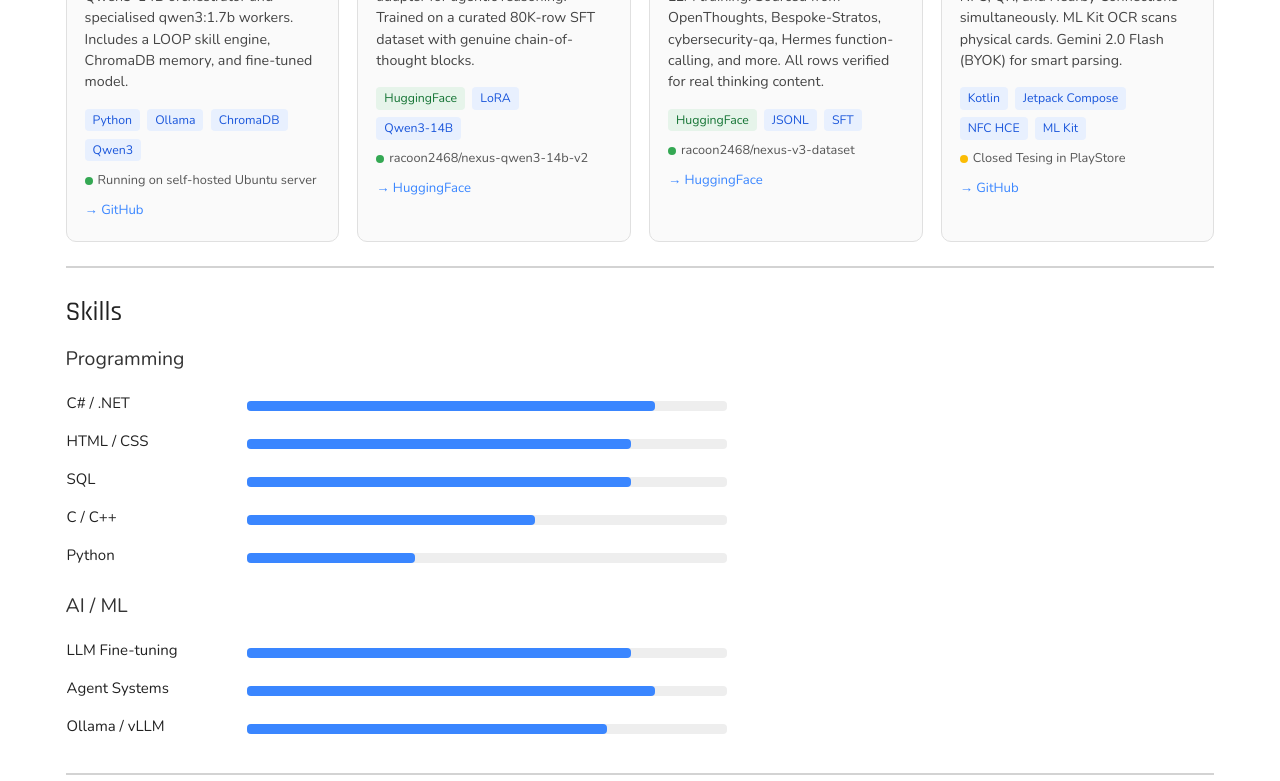
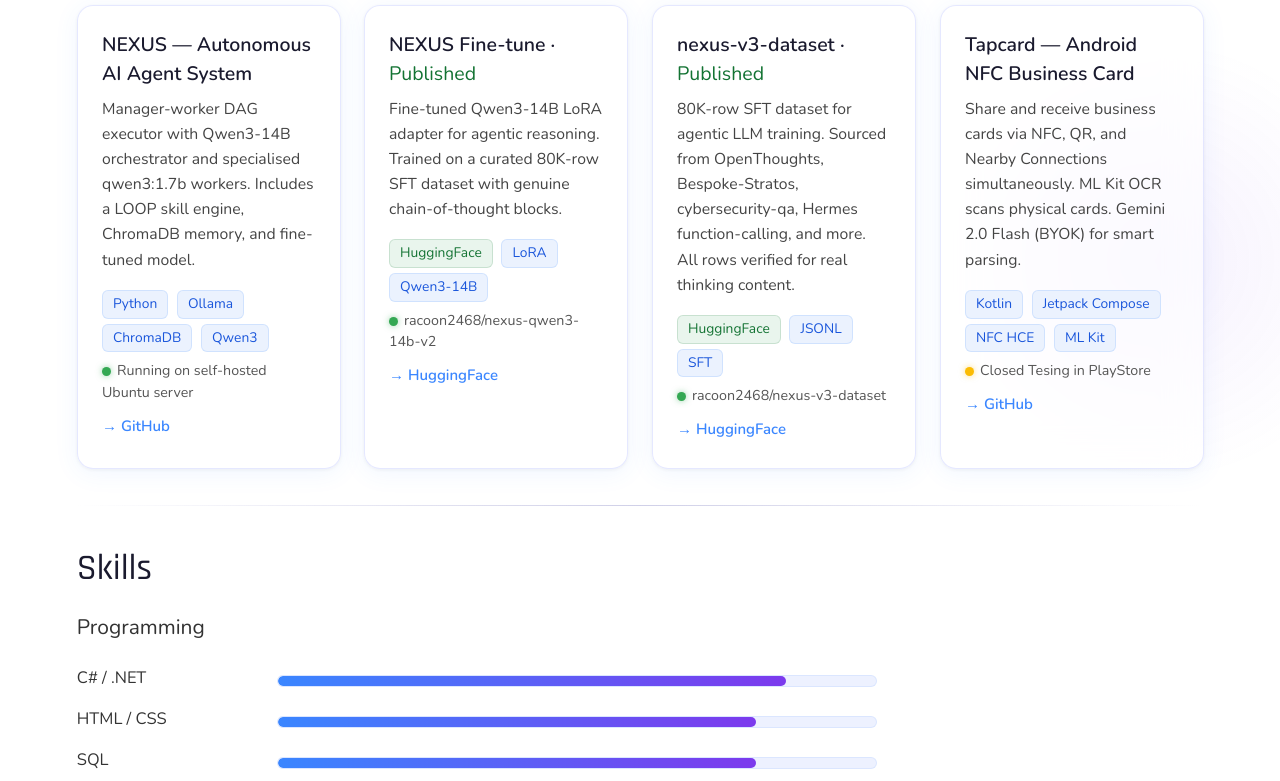
Before and after one commit to Ruthvik-Anne/Personal_Site, a plain HTML site: page index.html in a window 1280 px wide. Shown: the part 395-1176 px from the top of the page. Drawn offline with nearby package versions, Linux system fonts and the light colour scheme; a web font is replaced by a local one.

Commit message:
Refactor CSS for improved layout and styles

```diff
--- a/style.css
+++ b/style.css
@@ -1,141 +1,222 @@
 /*
-  Fonts loaded from Google Fonts (all in index.html):
-  - Dongle 300/400        → body text
-  - Nunito 400/600        → body fallback
-  - Orbitron 700          → .name
-  - Share Tech Mono       → .name fallback
-  - Tilt Prism            → .section-title
-  - Rajdhani 500/600      → .section-title fallback
-  - Dancing Script 500    → .edu, .talents
+  Fonts (loaded in index.html):
+  Dongle / Nunito · Orbitron / Share Tech Mono · Tilt Prism / Rajdhani · Dancing Script
 */
 
-/* ── Base ─────────────────────────────────────── */
-*, *::before, *::after { box-sizing: border-box; }
+/* ══════════════════════════════════════════════
+   BASE
+══════════════════════════════════════════════ */
+*, *::before, *::after { box-sizing: border-box; margin: 0; padding: 0; }
+
+body {
+  font-family: 'Dongle', 'Nunito';
+  font-size: clamp(18px, 2vw, 22px);
+  width: 96vw;
+  margin: 0 auto;
+  padding: clamp(24px, 3vw, 48px) clamp(20px, 4vw, 52px);
+  background: #ffffff;
+  color: #1a1a2e;
+  position: relative;
+  overflow-x: hidden;
+}
+
+/* Soft blobs so glassmorphism has something to blur against */
+body::before {
+  content: '';
+  position: fixed;
+  width: clamp(300px, 40vw, 600px);
+  height: clamp(300px, 40vw, 600px);
+  background: radial-gradient(circle, #3a86ff 0%, transparent 70%);
+  border-radius: 50%;
+  top: -15%;
+  left: -10%;
+  opacity: 0.07;
+  z-index: -1;
+  pointer-events: none;
+}
+body::after {
+  content: '';
+  position: fixed;
+  width: clamp(250px, 35vw, 500px);
+  height: clamp(250px, 35vw, 500px);
+  background: radial-gradient(circle, #7c3aed 0%, transparent 70%);
+  border-radius: 50%;
+  bottom: -10%;
+  right: -8%;
+  opacity: 0.07;
+  z-index: -1;
+  pointer-events: none;
+}
 
 a { color: #3a86ff; text-decoration: none; }
 a:hover { text-decoration: underline; }
 
-body {
-  font-family: 'Dongle', 'Nunito';
-  font-size: clamp(16px, 2vw, 20px);
-  width: 96vw;
-  margin: 0 auto;
-  padding: clamp(16px, 3vw, 32px) clamp(16px, 4vw, 40px);
-  color: #222;
-}
-
 img {
-  width: clamp(80px, 15vw, 200px);
-  height: clamp(80px, 15vw, 200px);
+  width: clamp(80px, 12vw, 200px);
+  height: clamp(80px, 12vw, 200px);
   object-fit: cover;
 }
 
 hr {
   border: none;
-  height: 2px;
-  background-color: lightgrey;
-  margin: clamp(14px, 2.5vw, 24px) 0;
+  height: 1px;
+  background: linear-gradient(to right, transparent, #d0d0e8, transparent);
+  margin: clamp(20px, 3vw, 36px) 0;
 }
 
 h3 {
   font-family: 'Dongle', 'Nunito';
-  font-size: clamp(24px, 4vw, 40px);
+  font-size: clamp(28px, 3.5vw, 44px);
   text-decoration: underline;
-  margin: 0 0 8px;
+  margin: 0 0 10px;
 }
 h4 {
   font-family: 'Dongle', 'Nunito';
-  font-size: clamp(20px, 3vw, 35px);
-  margin: 0 0 6px;
+  font-size: clamp(22px, 2.8vw, 36px);
+  margin: 0 0 8px;
 }
 
-/* ── Header ───────────────────────────────────── */
-.header-table        { width: 100%; }
-.header-avatar-td    { width: 90px; vertical-align: top; }
+/* ══════════════════════════════════════════════
+   HEADER
+══════════════════════════════════════════════ */
+.header-table      { width: 100%; }
+.header-avatar-td  { width: 110px; vertical-align: top; }
 
 .profile-img {
-  width: 80px;
-  height: 80px;
+  width: clamp(80px, 9vw, 120px);
+  height: clamp(80px, 9vw, 120px);
   object-fit: cover;
+  border-radius: 50%;
+  animation: floatAvatar 5s ease-in-out infinite;
+  box-shadow: 0 8px 32px rgba(58, 134, 255, 0.18);
+}
+
+@keyframes floatAvatar {
+  0%, 100% { transform: translateY(0px); }
+  50%       { transform: translateY(-8px); }
 }
 
 .name {
   font-family: 'Orbitron', 'Share Tech Mono';
-  font-size: clamp(1.3rem, 3.5vw, 2.2rem);
+  font-size: clamp(1.8rem, 4vw, 3rem);
   font-weight: 700;
-  margin: 0 0 4px;
   letter-spacing: 0.04em;
-  line-height: 1.2;
+  line-height: 1.15;
+  margin-bottom: 6px;
+  background: linear-gradient(135deg, #1a1a2e 40%, #3a86ff 100%);
+  -webkit-background-clip: text;
+  -webkit-text-fill-color: transparent;
+  background-clip: text;
+  animation: nameGlow 4s ease-in-out infinite alternate;
+}
+
+@keyframes nameGlow {
+  from { filter: drop-shadow(0 0 0px rgba(58,134,255,0)); }
+  to   { filter: drop-shadow(0 0 8px rgba(58,134,255,0.35)); }
 }
 
 .tagline {
   font-family: 'Dongle', 'Nunito';
-  font-size: clamp(0.85rem, 1.8vw, 1rem);
+  font-size: clamp(1rem, 1.8vw, 1.25rem);
   color: #555;
-  margin: 4px 0 8px;
+  margin: 4px 0 10px;
 }
 
 .bio-text {
   font-family: 'Dongle', 'Nunito';
-  font-size: clamp(0.85rem, 1.8vw, 1rem);
+  font-size: clamp(1rem, 1.8vw, 1.2rem);
   color: #333;
-  margin: 0 0 6px;
-  line-height: 1.5;
+  line-height: 1.6;
+  margin-bottom: 10px;
 }
 
 .social-links {
   font-family: 'Dongle', 'Nunito';
-  font-size: clamp(0.8rem, 1.6vw, 0.95rem);
-  margin: 0;
+  font-size: clamp(0.95rem, 1.6vw, 1.1rem);
+}
+.social-links a {
+  color: #3a86ff;
+  font-weight: 600;
+  transition: color 0.2s;
+}
+.social-links a:hover { color: #7c3aed; text-decoration: none; }
+
+/* ══════════════════════════════════════════════
+   SECTION TITLES
+══════════════════════════════════════════════ */
+h3.section-title {
+  font-family: 'Tilt Prism', 'Rajdhani';
+  font-size: clamp(1.6rem, 3.5vw, 2.4rem);
+  text-decoration: none;
+  margin-bottom: 16px;
+  color: #1a1a2e;
 }
 
-/* ── Section titles ───────────────────────────── */
-h3.section-title {
-  font-family: 'Tilt Prism', 'Rajdhani';
-  font-size: clamp(1.2rem, 3vw, 1.8rem);
-  text-decoration: none;
-  margin-bottom: 12px;
-}
-
-/* ── Project cards ────────────────────────────── */
-/* EDIT: Change 260px below to make cards wider/narrower.
-   Cards auto-wrap to next row when they no longer fit.
-   No other change needed when you add more cards in index.html. */
+/* ══════════════════════════════════════════════
+   PROJECT CARDS — glassmorphism + 3D hover
+══════════════════════════════════════════════ */
+/* EDIT: Change 260px to make cards wider/narrower.
+   Grid auto-wraps — no other change needed when adding cards. */
 .projects-grid {
   display: grid;
   grid-template-columns: repeat(auto-fit, minmax(min(100%, 260px), 1fr));
-  gap: clamp(10px, 2vw, 18px);
+  gap: clamp(14px, 2vw, 24px);
 }
 
 .card {
-  border: 1px solid #e0e0e0;
-  border-radius: 10px;
-  padding: clamp(12px, 2vw, 18px);
-  background: #fafafa;
-  transition: box-shadow 0.2s;
+  background: rgba(255, 255, 255, 0.55);
+  backdrop-filter: blur(18px);
+  -webkit-backdrop-filter: blur(18px);
+  border: 1px solid rgba(180, 190, 255, 0.35);
+  border-radius: 16px;
+  padding: clamp(16px, 2vw, 24px);
+  box-shadow: 0 4px 24px rgba(58, 134, 255, 0.08),
+              0 1px 4px rgba(0,0,0,0.06);
+  transition: transform 0.35s ease, box-shadow 0.35s ease;
+  transform-style: preserve-3d;
+  will-change: transform;
+  animation: cardIn 0.5s ease both;
 }
-.card:hover { box-shadow: 0 4px 16px rgba(0,0,0,0.09); }
+
+.card:nth-child(1) { animation-delay: 0.05s; }
+.card:nth-child(2) { animation-delay: 0.12s; }
+.card:nth-child(3) { animation-delay: 0.19s; }
+.card:nth-child(4) { animation-delay: 0.26s; }
+.card:nth-child(5) { animation-delay: 0.33s; }
+.card:nth-child(6) { animation-delay: 0.40s; }
+
+@keyframes cardIn {
+  from { opacity: 0; transform: perspective(800px) rotateX(12deg) translateY(28px); }
+  to   { opacity: 1; transform: perspective(800px) rotateX(0deg) translateY(0); }
+}
+
+.card:hover {
+  transform: perspective(800px) rotateX(-4deg) rotateY(3deg) translateY(-8px);
+  box-shadow: 0 20px 48px rgba(58, 134, 255, 0.16),
+              0 4px 12px rgba(0,0,0,0.08);
+}
 
 .card h4 {
   font-family: 'Dongle', 'Nunito';
-  font-size: clamp(1rem, 2vw, 1.2rem);
+  font-size: clamp(1.05rem, 1.8vw, 1.3rem);
   font-weight: 700;
   color: #1a1a2e;
-  margin: 0 0 6px;
+  margin: 0 0 8px;
 }
+
 .card p {
   font-family: 'Dongle', 'Nunito';
-  font-size: clamp(0.82rem, 1.6vw, 0.95rem);
+  font-size: clamp(0.92rem, 1.5vw, 1.05rem);
   color: #444;
-  line-height: 1.5;
-  margin: 0 0 10px;
+  line-height: 1.6;
+  margin: 0 0 12px;
 }
 
 .published-label { font-weight: 400; color: #137333; }
 
 .card-status {
   font-family: 'Dongle', 'Nunito';
-  font-size: clamp(0.75rem, 1.4vw, 0.85rem);
+  font-size: clamp(0.85rem, 1.3vw, 0.95rem);
   color: #555;
   margin-top: 8px;
   display: inline-block;
@@ -143,95 +224,123 @@
 
 .card-link {
   font-family: 'Dongle', 'Nunito';
-  font-size: clamp(0.78rem, 1.4vw, 0.88rem);
+  font-size: clamp(0.88rem, 1.4vw, 1rem);
   color: #3a86ff;
   margin-top: 8px;
   display: inline-block;
+  font-weight: 600;
+  transition: color 0.2s;
 }
-.card-link:hover { text-decoration: underline; }
+.card-link:hover { color: #7c3aed; text-decoration: none; }
 
-/* ── Tags ─────────────────────────────────────── */
+/* ══════════════════════════════════════════════
+   TAGS
+══════════════════════════════════════════════ */
 .tag {
   font-family: 'Dongle', 'Nunito';
   display: inline-block;
-  background: #e8f0fe;
+  background: rgba(232, 240, 254, 0.85);
   color: #1a56db;
-  border-radius: 4px;
-  padding: 2px 8px;
-  font-size: clamp(0.7rem, 1.2vw, 0.82rem);
-  margin: 2px 2px 0 0;
+  border-radius: 6px;
+  padding: 3px 10px;
+  font-size: clamp(0.8rem, 1.2vw, 0.92rem);
+  margin: 3px 3px 0 0;
+  border: 1px solid rgba(58,134,255,0.15);
 }
-.tag.green { background: #e6f4ea; color: #137333; }
+.tag.green {
+  background: rgba(230, 244, 234, 0.85);
+  color: #137333;
+  border-color: rgba(19,115,51,0.15);
+}
 
-/* ── Status dots ──────────────────────────────── */
+/* ══════════════════════════════════════════════
+   STATUS DOTS
+══════════════════════════════════════════════ */
 .status-dot {
   display: inline-block;
-  width: 8px; height: 8px;
+  width: 9px; height: 9px;
   border-radius: 50%;
-  margin-right: 5px;
+  margin-right: 6px;
   vertical-align: middle;
 }
-.dot-live { background: #34a853; }
-.dot-dev  { background: #fbbc04; }
+.dot-live { background: #34a853; box-shadow: 0 0 6px rgba(52,168,83,0.5); }
+.dot-dev  { background: #fbbc04; box-shadow: 0 0 6px rgba(251,188,4,0.5); }
 
-/* ── Skills ───────────────────────────────────── */
+/* ══════════════════════════════════════════════
+   SKILLS
+══════════════════════════════════════════════ */
 .edu     { font-family: 'Dancing Script'; }
 .talents { font-family: 'Dancing Script'; }
 
 .talents h4.skills-subheading,
 .talents h4.skills-subheading-mt {
   font-family: 'Dongle', 'Nunito';
-  font-size: clamp(1rem, 2.2vw, 1.3rem);
+  font-size: clamp(1.1rem, 2vw, 1.4rem);
   color: #333;
 }
-.skills-subheading    { margin: 0 0 8px; }
-.skills-subheading-mt { margin: 14px 0 8px; }
+.skills-subheading    { margin: 0 0 10px; }
+.skills-subheading-mt { margin: 18px 0 10px; }
 
-.skills-table { border-spacing: 0 6px; }
+.skills-table { border-spacing: 0 8px; width: 100%; }
 .skills-table td:first-child {
   font-family: 'Dongle', 'Nunito';
-  width: clamp(130px, 15vw, 180px);
-  font-size: clamp(0.85rem, 1.6vw, 1rem);
-  padding-right: 10px;
+  width: clamp(140px, 16vw, 200px);
+  font-size: clamp(0.95rem, 1.6vw, 1.1rem);
+  padding-right: 14px;
+  color: #333;
 }
 
 .bar-bg {
-  background: #eee;
-  border-radius: 4px;
-  height: 10px;
-  width: clamp(200px, 40vw, 480px);
+  background: rgba(230, 235, 255, 0.7);
+  border-radius: 8px;
+  height: 12px;
+  width: clamp(200px, 50vw, 600px);
   display: inline-block;
   vertical-align: middle;
+  overflow: hidden;
+  border: 1px solid rgba(58,134,255,0.1);
 }
 .bar-fill {
-  background: #3a86ff;
-  border-radius: 4px;
-  height: 10px;
+  background: linear-gradient(90deg, #3a86ff, #7c3aed);
+  border-radius: 8px;
+  height: 100%;
   display: block;
+  animation: barGrow 1.2s cubic-bezier(0.4,0,0.2,1) both;
+}
+@keyframes barGrow {
+  from { width: 0% !important; }
 }
 
-/* ── Education ────────────────────────────────── */
+/* ══════════════════════════════════════════════
+   EDUCATION
+══════════════════════════════════════════════ */
 .edu ul {
   font-family: 'Dancing Script';
-  line-height: 2;
-  font-size: clamp(0.9rem, 1.8vw, 1.05rem);
-  padding-left: 20px;
+  line-height: 2.2;
+  font-size: clamp(1rem, 1.8vw, 1.2rem);
+  padding-left: 22px;
+  color: #333;
 }
 
-/* ── Footer ───────────────────────────────────── */
+/* ══════════════════════════════════════════════
+   FOOTER
+══════════════════════════════════════════════ */
 .footer-text {
   font-family: 'Dongle', 'Nunito';
   color: #aaa;
-  font-size: clamp(0.72rem, 1.2vw, 0.85rem);
+  font-size: clamp(0.8rem, 1.2vw, 0.95rem);
   text-align: center;
 }
 
-/* ── Mobile ───────────────────────────────────── */
-@media (max-width: 480px) {
+/* ══════════════════════════════════════════════
+   MOBILE
+══════════════════════════════════════════════ */
+@media (max-width: 520px) {
   .header-table, .header-table tr, .header-table td {
     display: block;
     width: 100%;
   }
-  .header-avatar-td { margin-bottom: 10px; }
-  .projects-grid { grid-template-columns: 1fr; }
+  .header-avatar-td { margin-bottom: 14px; }
+  .projects-grid    { grid-template-columns: 1fr; }
+  .bar-bg           { width: 100%; }
 }
```
